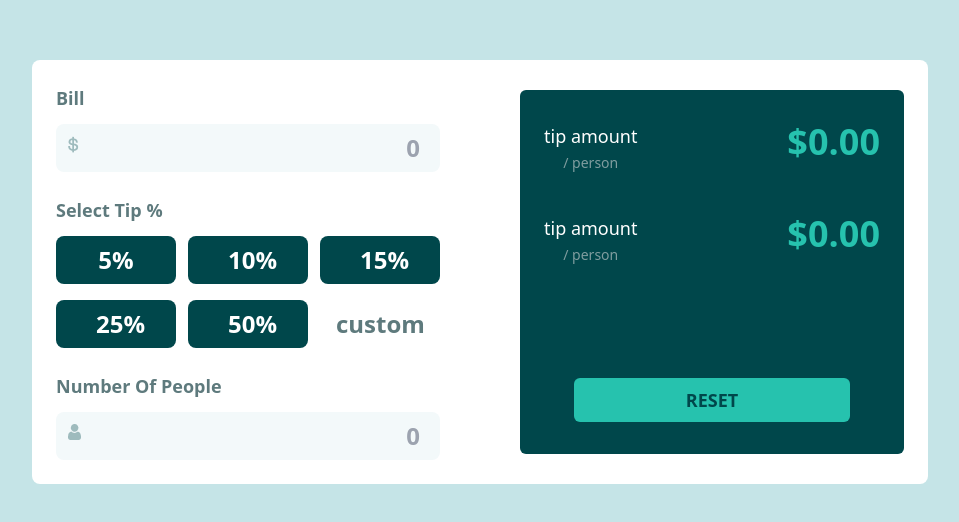
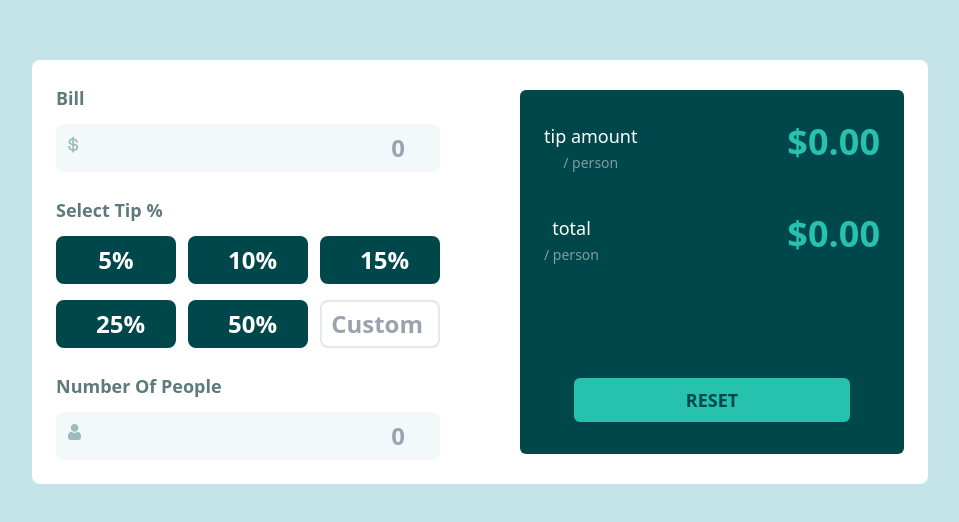
Before and after one commit to zura-doganadze/Tip-Calculator-With-React, a React (Vite) app: page / in a window 1280 px wide. Shown: the part 116-638 px from the top of the page, without its empty margins (160-1119 px from the left). Built offline with nearby package versions, Linux system fonts and the light colour scheme.

Commit message:
add tip calculator function

```diff
--- a/src/App.jsx
+++ b/src/App.jsx
@@ -1,11 +1,22 @@
 import $ from "../src/assets/img/$.png";
 import person from "../src/assets/img/person.icon.png";
-import { useState } from 'react'
+import { useState } from "react";
 import spaceMemo from "../src/assets/font/SpaceMono-Bold.ttf";
 
 import "./App.css";
 
+let data = ["5", "10", "15", "25", "50"];
+
 function App() {
+  const [bill, setBill] = useState();
+  const [people, setPeople] = useState();
+  const [tip, setTip] = useState(0);
+
+  // const tipAmount = (tip / 100) * bill * people;
+  const tipAmount = (bill * tip) / 100 / people;
+  // const total = bill + tipAmount;
+  const total = bill / people + tipAmount;
+  console.log(tip);
   return (
     <div className="flex  max-w-4xl w-full mt-36 ">
       <div className="flex items-center justify-between max-w-4xl w-full bg-white py-6 px-6 rounded-lg">
@@ -16,8 +27,12 @@ function App() {
             </h2>
             <div className="flex justify-between max-w-sm  w-full relative ">
               <input
+                type="number"
+                min={0}
                 placeholder="0"
                 className="bg-input-bg w-full px-5 py-2 flex text-end text-2xl text-input-txt font-bold rounded-lg"
+                value={bill}
+                onChange={(event) => setBill(parseInt(event.target.value))}
               />
               <img src={$} alt="money img" className="absolute top-3 left-3" />
             </div>
@@ -27,24 +42,23 @@ function App() {
               select tip %
             </h2>
             <div className="grid grid-cols-3 gap-x-3 gap-y-4">
-              <button className="bg-percent-btn px-10 py-2 rounded-lg text-white font-bold text-2xl">
-                5%
-              </button>
-              <button className="bg-percent-btn px-10 py-2 rounded-lg text-white font-bold text-2xl">
-                10%
-              </button>
-              <button className="bg-percent-btn px-10 py-2 rounded-lg text-white font-bold text-2xl">
-                15%
-              </button>
-              <button className="bg-percent-btn px-10 py-2 rounded-lg text-white font-bold text-2xl">
-                25%
-              </button>
-              <button className="bg-percent-btn px-10 py-2 rounded-lg text-white font-bold text-2xl">
-                50%
-              </button>
-              <button className=" px-4 py-2 rounded-lg text-h2-color font-bold text-2xl">
-                custom
-              </button>
+              {data.map((item, index) => {
+                return (
+                  <button
+                    className="bg-percent-btn px-10 py-2 rounded-lg text-white font-bold text-2xl"
+                    key={index}
+                    onClick={() => setTip(item)}
+                  >
+                    {item}%
+                  </button>
+                );
+              })}
+              <input
+                type="number"
+                min={0}
+                placeholder="Custom"
+                className="text-2xl font-bold flex text-end  border-1 border-solid border-2 rounded-lg"
+              />
             </div>
           </div>
           <div className="w-full flex flex-col items-start">
@@ -53,8 +67,12 @@ function App() {
             </h2>
             <div className="flex justify-between max-w-sm  w-full relative ">
               <input
+                type="number"
+                min={0}
                 placeholder="0"
                 className="bg-input-bg w-full px-5 py-2 flex text-end text-2xl text-input-txt font-bold rounded-lg"
+                value={people}
+                onChange={(event) => setPeople(parseInt(event.target.value))}
               />
               <img
                 src={person}
@@ -72,19 +90,25 @@ function App() {
                 <span className="text-span-color text-sm">/ person</span>
               </div>
               <div>
-                <span className="text-4xl font-bold text-money-color">
-                  $0.00
+                <span
+                  className="text-4xl font-bold text-money-color"
+                  placeholder="0000"
+                >
+                  $
+                  {bill == null || people == null
+                    ? "0.00"
+                    : tipAmount.toFixed(2)}
                 </span>
               </div>
             </div>
             <div className="flex justify-between w-full">
               <div>
-                <h3 className="text-white text-lg">tip amount</h3>
+                <h3 className="text-white text-lg">total</h3>
                 <span className="text-span-color text-sm">/ person</span>
               </div>
               <div>
                 <span className="text-4xl font-bold text-money-color">
-                  $0.00
+                  ${bill == null || people == null ? "0.00" : total.toFixed(2)}
                 </span>
               </div>
             </div>
```
